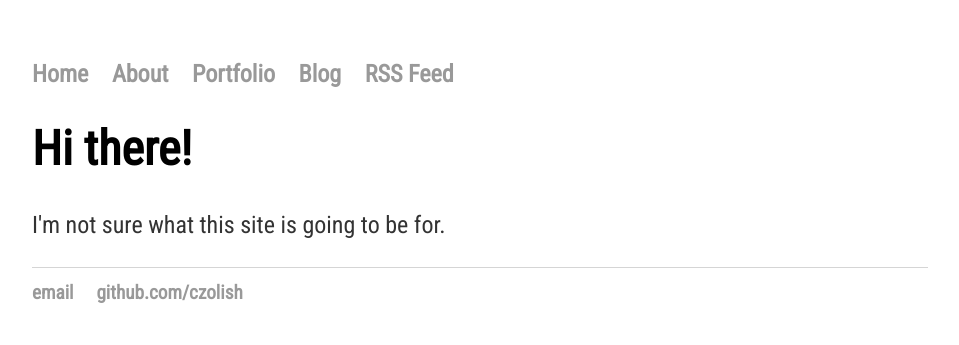
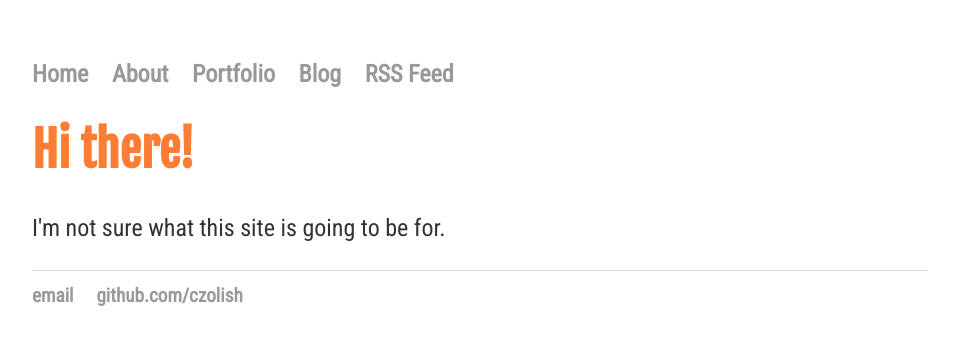
Before and after one commit to czolish/czolish.github.io, a Jekyll site: the page built from index.html, in a window 1280 px wide. Shown: the top 345 px of the page, without its empty margins (160-1119 px from the left). Built offline with Jekyll 4.4.1, drawn with Linux system fonts in a browser that asks for light colours; some web fonts are replaced; comment, search, counter and statistics services are not loaded.

Commit message:
Update index.html

```diff
--- a/index.html
+++ b/index.html
@@ -3,6 +3,6 @@ layout: default
 title: www.czupil.com
 ---
 <div class="blurb">
-	<h1>Hi there!</h1>
+	<h1 class="page-title">Hi there!</h1>
 	<p>I'm not sure what this site is going to be for.</p>
 </div><!-- /.blurb -->
```
